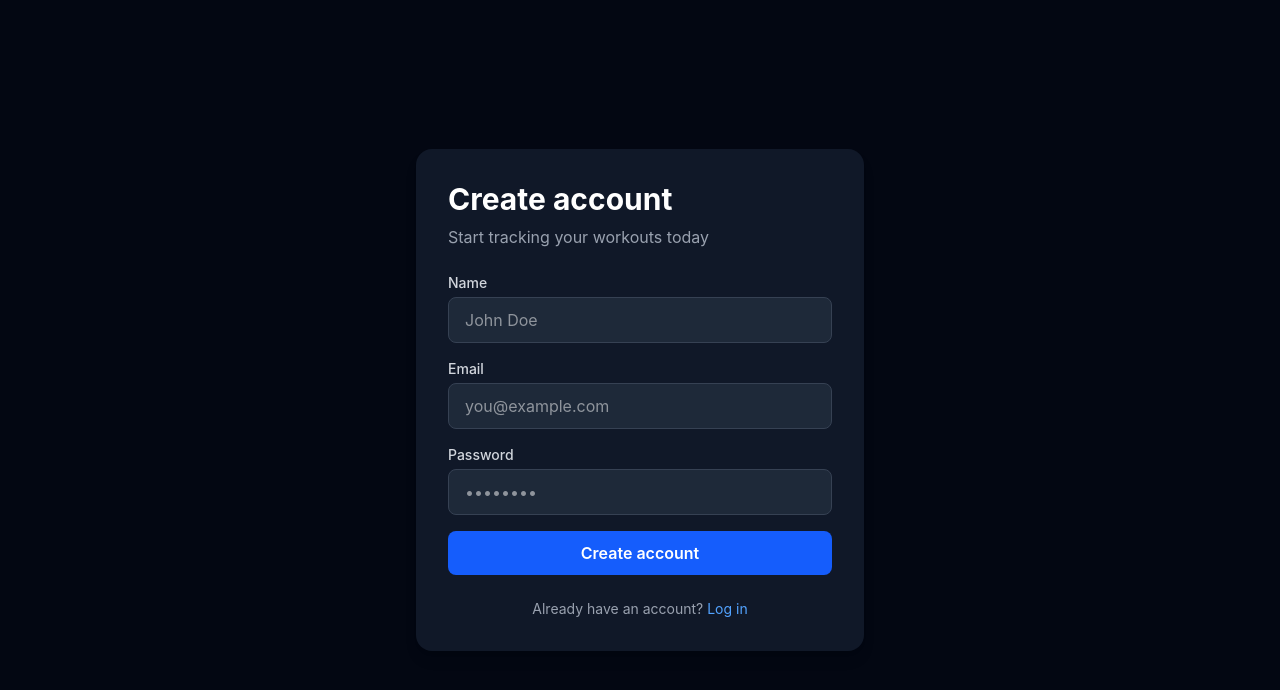
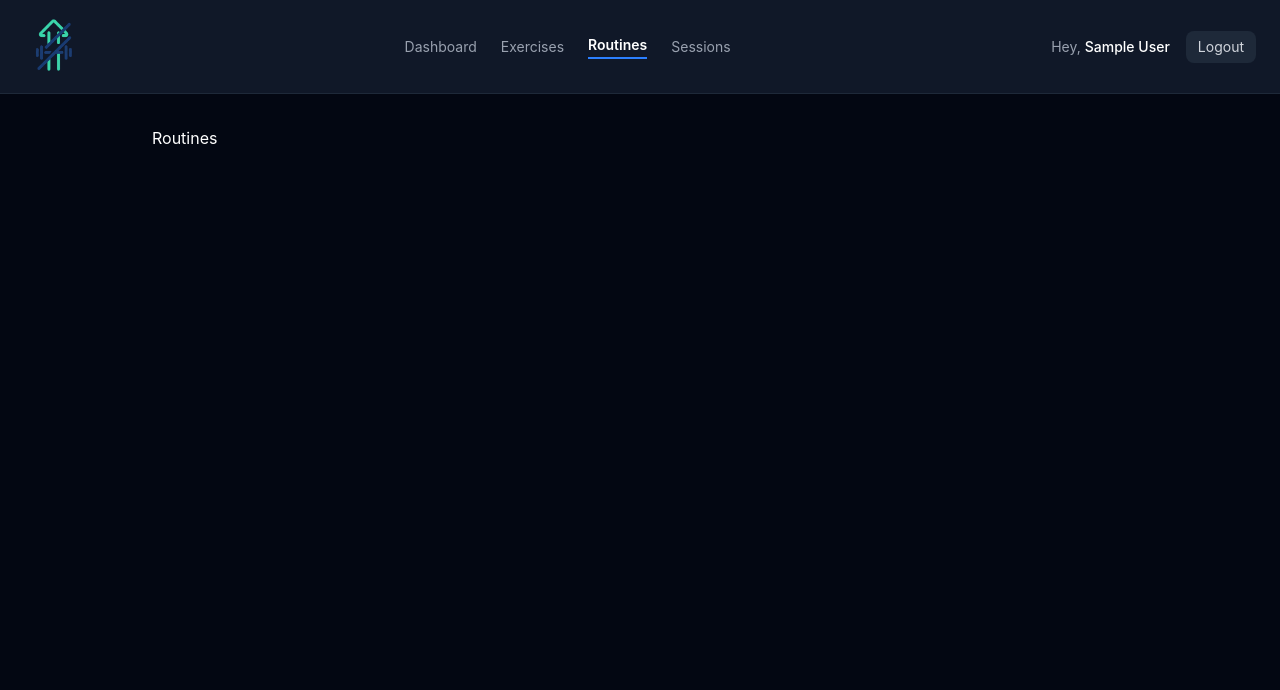
Before and after one commit to prospi-dev/FitTrack, a React (Vite) app in the folder Frontend/FitTrack/: page /routines in a window 1280 px wide. Shown: the top 690 px of the page. Built offline with nearby package versions, Linux system fonts and the light colour scheme; sample sign-in values are in the browser's storage.

Commit message:
added components
Added public routes, did a simple dashboard, and created components layour and navbar

```diff
--- a/Frontend/FitTrack/src/App.jsx
+++ b/Frontend/FitTrack/src/App.jsx
@@ -6,20 +6,26 @@ import DashboardPage from './pages/DashboardPage'
 import ExercisesPage from './pages/ExercisesPage'
 import RoutinesPage from './pages/RoutinesPage'
 import WorkoutSessionsPage from './pages/WorkoutSessionsPage'
+import PublicRoute from './components/PublicRoute'
+import Layout from './components/Layout'
 
 
 export default function App() {
   return (
     <Routes>
       {/* Public routes */}
-      <Route path="/login" element={<LoginPage />} />
-      <Route path="/register" element={<RegisterPage />} />
+      <Route path="/login" element={<PublicRoute><LoginPage /></PublicRoute>} />
+      <Route path="/register" element={<PublicRoute><RegisterPage /></PublicRoute>} />
 
       {/* Protected routes */}
-      <Route path="/dashboard" element={<ProtectedRoute><DashboardPage /></ProtectedRoute>} />
-      <Route path="/exercises" element={<ProtectedRoute><ExercisesPage /></ProtectedRoute>} />
-      <Route path="/routines" element={<ProtectedRoute><RoutinesPage /></ProtectedRoute>} />
-      <Route path="/sessions" element={<ProtectedRoute><WorkoutSessionsPage /></ProtectedRoute>} />
+      <Route path="/dashboard" element={
+        <ProtectedRoute><Layout><DashboardPage /></Layout></ProtectedRoute>} />
+      <Route path="/exercises" element={
+        <ProtectedRoute><Layout><ExercisesPage /></Layout></ProtectedRoute>} />
+      <Route path="/routines" element={
+        <ProtectedRoute><Layout><RoutinesPage /></Layout></ProtectedRoute>} />
+      <Route path="/sessions" element={
+        <ProtectedRoute><Layout><WorkoutSessionsPage /></Layout></ProtectedRoute>} />
 
       {/* Default redirect */}
       <Route path="*" element={<Navigate to="/dashboard" replace />} />
--- /dev/null
+++ b/Frontend/FitTrack/src/components/Layout.jsx
@@ -0,0 +1,14 @@
+import Navbar from './NavBar';
+
+// Wraps all protected pages — adds the navbar on top
+// and a consistent page container below it.
+export default function Layout({ children }) {
+  return (
+    <div className="min-h-screen bg-gray-950 text-white">
+      <Navbar />
+      <main className="max-w-5xl mx-auto px-6 py-8">
+        {children}
+      </main>
+    </div>
+  )
+}
--- /dev/null
+++ b/Frontend/FitTrack/src/components/Navbar.jsx
@@ -0,0 +1,44 @@
+import { NavLink, useNavigate } from 'react-router-dom'
+import { useAuth } from '../context/AuthContext'
+import logo from '../assets/logos/logo.png'
+export default function Navbar() {
+    const { user, logout } = useAuth()
+    const navigate = useNavigate()
+
+    const handleLogout = () => {
+        logout()
+        navigate('/login')
+    }
+
+    const linkClass = ({ isActive }) =>
+        isActive
+            ? 'text-white font-semibold border-b-2 border-blue-500 pb-0.5'
+            : 'text-gray-400 hover:text-white transition'
+
+    return (
+        <nav className="bg-gray-900 border-b border-gray-800 px-6 py-4 flex items-center justify-between">
+            {/* Logo */}
+            <img src={logo} alt="FitTrack Logo" className="w-10 md:w-35 lg:w-15" onClick={() => navigate('/dashboard')} />
+            {/* Nav links */}
+            <div className="flex items-center gap-6 text-sm">
+                <NavLink to="/dashboard" className={linkClass}>Dashboard</NavLink>
+                <NavLink to="/exercises" className={linkClass}>Exercises</NavLink>
+                <NavLink to="/routines" className={linkClass}>Routines</NavLink>
+                <NavLink to="/sessions" className={linkClass}>Sessions</NavLink>
+            </div>
+
+            {/* User + logout */}
+            <div className="flex items-center gap-4">
+                <span className="text-gray-400 text-sm">
+                    Hey, <span className="text-white font-medium">{user?.name}</span>
+                </span>
+                <button
+                    onClick={handleLogout}
+                    className="text-sm bg-gray-800 hover:bg-gray-700 text-gray-300 hover:text-white px-3 py-1.5 rounded-lg transition"
+                >
+                    Logout
+                </button>
+            </div>
+        </nav>
+    )
+}
--- /dev/null
+++ b/Frontend/FitTrack/src/components/PublicRoute.jsx
@@ -0,0 +1,10 @@
+import { Navigate } from 'react-router-dom'
+import { useAuth } from '../context/AuthContext'
+
+// Opposite of ProtectedRoute — for pages that should only be
+// accessible when NOT logged in. If already authenticated,
+// redirect straight to dashboard.
+export default function PublicRoute({ children }) {
+  const { token } = useAuth()
+  return token ? <Navigate to="/dashboard" replace /> : children
+}
--- a/Frontend/FitTrack/src/pages/DashboardPage.jsx
+++ b/Frontend/FitTrack/src/pages/DashboardPage.jsx
@@ -1,3 +1,32 @@
+import { useAuth } from '../context/AuthContext'
+import { Link } from 'react-router-dom'
+
 export default function DashboardPage() {
-  return <div>Dashboard</div>
+  const { user } = useAuth()
+
+  return (
+    <div>
+      <h1 className="text-3xl font-bold mb-1">
+        Welcome back, <span className="text-blue-400">{user?.name}</span> 👋
+      </h1>
+      <p className="text-gray-400 mb-8">What are you training today?</p>
+
+      <div className="grid grid-cols-1 sm:grid-cols-3 gap-4">
+        <Link to="/exercises" className="bg-gray-900 hover:bg-gray-800 border border-gray-800 rounded-xl p-6 transition">
+          <h2 className="text-lg font-semibold mb-1">Exercises</h2>
+          <p className="text-gray-400 text-sm">Browse the exercise catalogue</p>
+        </Link>
+
+        <Link to="/routines" className="bg-gray-900 hover:bg-gray-800 border border-gray-800 rounded-xl p-6 transition">
+          <h2 className="text-lg font-semibold mb-1">Routines</h2>
+          <p className="text-gray-400 text-sm">Manage your training routines</p>
+        </Link>
+
+        <Link to="/sessions" className="bg-gray-900 hover:bg-gray-800 border border-gray-800 rounded-xl p-6 transition">
+          <h2 className="text-lg font-semibold mb-1">Sessions</h2>
+          <p className="text-gray-400 text-sm">Log and review your workouts</p>
+        </Link>
+      </div>
+    </div>
+  )
 }
--- a/Frontend/FitTrack/src/pages/RoutinesPage.jsx
+++ b/Frontend/FitTrack/src/pages/RoutinesPage.jsx
@@ -1,102 +1,3 @@
-import { useState } from 'react'
-import { useNavigate, Link } from 'react-router-dom'
-import { register as registerApi } from '../api/auth'
-import { useAuth } from '../context/AuthContext'
-
-export default function RegisterPage() {
-  const { login } = useAuth()
-  const navigate = useNavigate()
-
-  const [form, setForm] = useState({ name: '', email: '', password: '' })
-  const [error, setError] = useState('')
-  const [loading, setLoading] = useState(false)
-
-  const handleChange = (e) =>
-    setForm({ ...form, [e.target.name]: e.target.value })
-
-  const handleSubmit = async (e) => {
-    e.preventDefault()
-    setError('')
-    setLoading(true)
-    try {
-      const res = await registerApi(form)
-      login(res.data)        // register returns a token too — log straight in
-      navigate('/dashboard')
-    } catch (err) {
-      setError(err.response?.data || 'Registration failed. Please try again.')
-    } finally {
-      setLoading(false)
-    }
-  }
-
-  return (
-    <div className="min-h-screen flex items-center justify-center bg-gray-950">
-      <div className="bg-gray-900 p-8 rounded-2xl shadow-lg w-full max-w-md">
-        <h1 className="text-3xl font-bold text-white mb-2">Create account</h1>
-        <p className="text-gray-400 mb-6">Start tracking your workouts today</p>
-
-        {error && (
-          <div className="bg-red-500/10 border border-red-500 text-red-400 px-4 py-3 rounded-lg mb-4 text-sm mt-4">
-            {error}
-          </div>
-        )}
-
-        <form onSubmit={handleSubmit} className="space-y-4">
-          <div>
-            <label className="block text-sm font-medium text-gray-300 mb-1">Name</label>
-            <input
-              type="text"
-              name="name"
-              value={form.name}
-              onChange={handleChange}
-              required
-              className="w-full bg-gray-800 text-white border border-gray-700 rounded-lg px-4 py-2.5 focus:outline-none focus:border-blue-500 transition"
-              placeholder="John Doe"
-            />
-          </div>
-
-          <div>
-            <label className="block text-sm font-medium text-gray-300 mb-1">Email</label>
-            <input
-              type="email"
-              name="email"
-              value={form.email}
-              onChange={handleChange}
-              required
-              className="w-full bg-gray-800 text-white border border-gray-700 rounded-lg px-4 py-2.5 focus:outline-none focus:border-blue-500 transition"
-              placeholder="you@example.com"
-            />
-          </div>
-
-          <div>
-            <label className="block text-sm font-medium text-gray-300 mb-1">Password</label>
-            <input
-              type="password"
-              name="password"
-              value={form.password}
-              onChange={handleChange}
-              required
-              className="w-full bg-gray-800 text-white border border-gray-700 rounded-lg px-4 py-2.5 focus:outline-none focus:border-blue-500 transition"
-              placeholder="••••••••"
-            />
-          </div>
-
-          <button
-            type="submit"
-            disabled={loading}
-            className="w-full bg-blue-600 hover:bg-blue-700 disabled:opacity-50 text-white font-semibold py-2.5 rounded-lg transition"
-          >
-            {loading ? 'Creating account...' : 'Create account'}
-          </button>
-        </form>
-
-        <p className="text-gray-400 text-sm text-center mt-6">
-          Already have an account?{' '}
-          <Link to="/login" className="text-blue-400 hover:underline">
-            Log in
-          </Link>
-        </p>
-      </div>
-    </div>
-  )
+export default function RoutinesPage() {
+  return <div>Routines</div>
 }
```
Also changed, not shown: Frontend/FitTrack/src/assets/logos/logo.png (added), Frontend/FitTrack/src/assets/logos/logobig.png (added).
